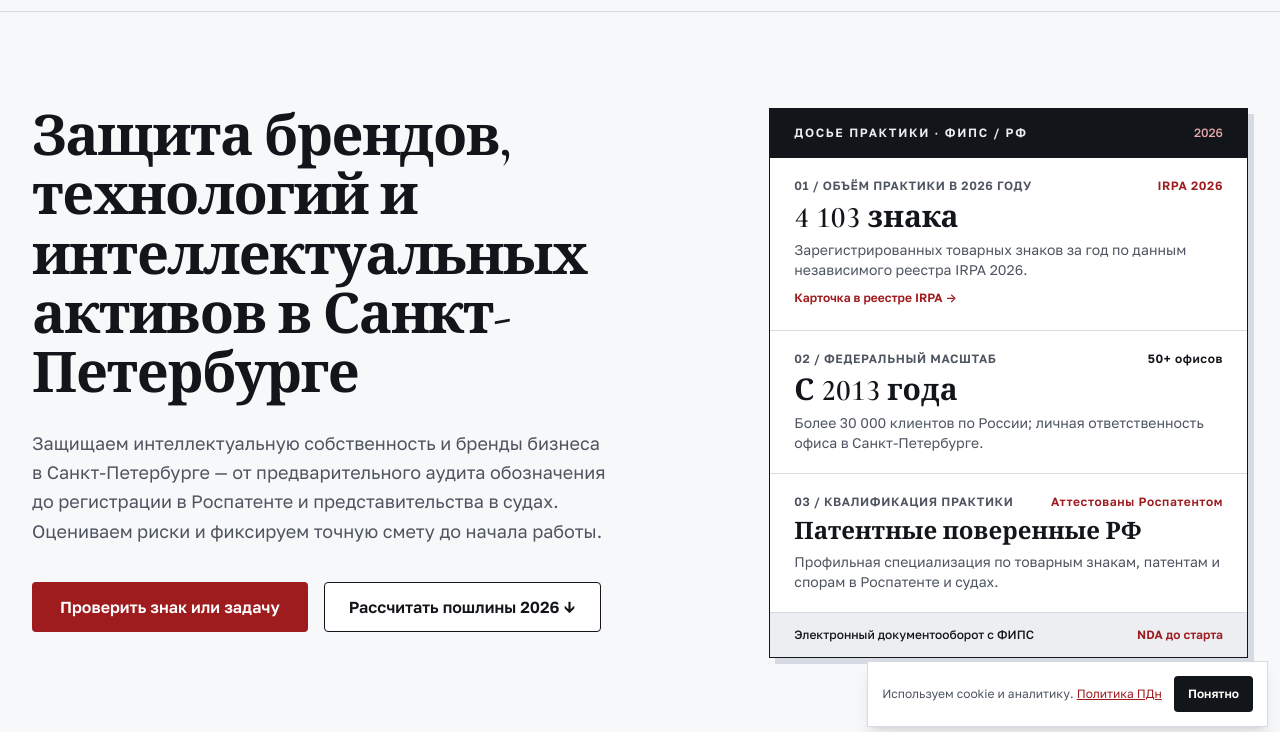
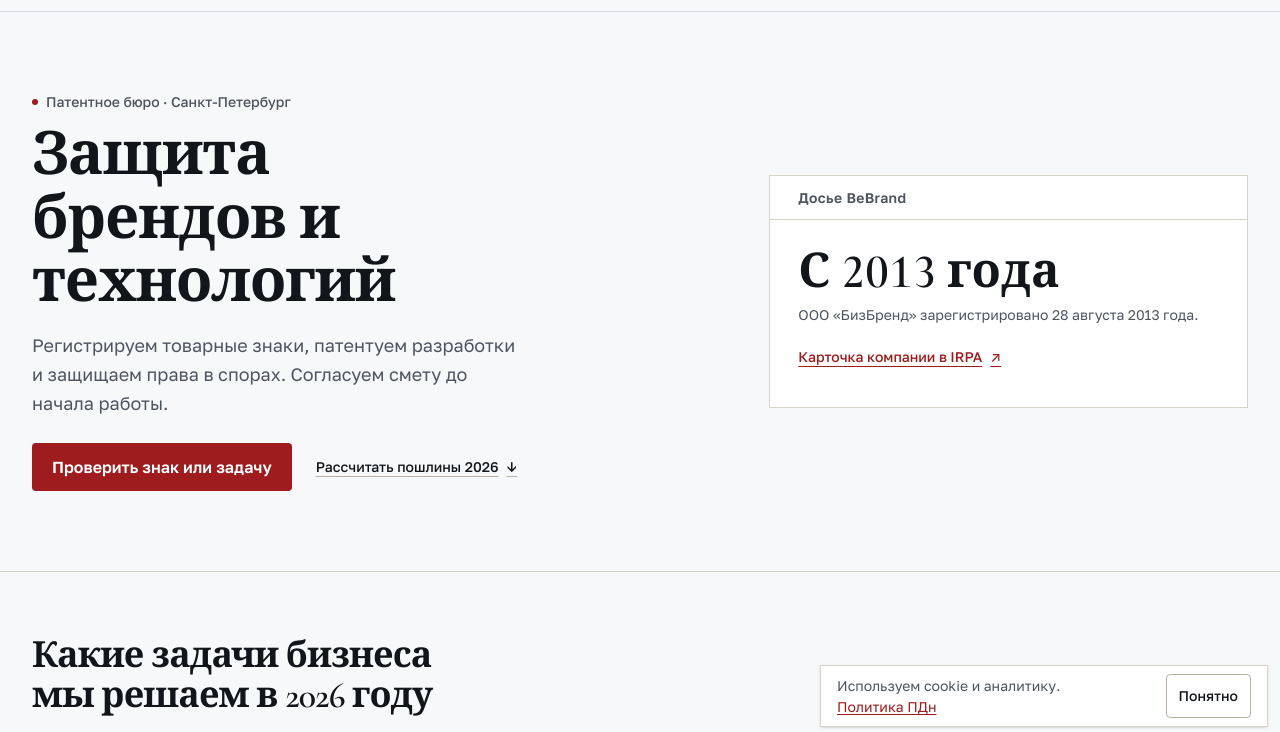
Before and after one commit to edwatikhedwa-tech/edwatikhedwa-tech.github.io, an Astro site: page / in a window 1280 px wide. Shown: the part 61-793 px from the top of the page. Built offline with nearby package versions, Linux system fonts and the light colour scheme; Astro itself is replaced by a stand-in of ours.

Commit message:
Simplify BeBrand homepage hero and adaptive header

```diff
--- a/src/components/CookieNotice.astro
+++ b/src/components/CookieNotice.astro
@@ -2,17 +2,17 @@
   id="cookie-notice"
   hidden
   aria-label="Уведомление об использовании файлов cookie"
-  class="fixed bottom-3 right-3 z-30 max-w-md border border-[#D6DAE2] bg-white/95 p-3.5 shadow-lg backdrop-blur-sm max-sm:left-3"
+  class="border-b border-(--border-hairline) bg-(--bg-surface) px-4 py-2 text-(--ink-primary) sm:px-6 lg:fixed lg:right-3 lg:bottom-3 lg:z-30 lg:max-w-md lg:border lg:px-4 lg:shadow-sm"
 >
   <div class="flex items-center justify-between gap-3">
-    <p class="text-xs leading-snug text-[#4E5560]">
+    <p class="text-sm leading-normal text-(--ink-muted)">
       Используем cookie и аналитику.{' '}
-      <a href="/privacy/" class="text-[#9E1B1E] underline hover:text-[#7E1417]">Политика ПДн</a>
+      <a href="/privacy/" class="text-(--accent-crimson) underline underline-offset-2 hover:text-(--accent-crimson-hover)">Политика ПДн</a>
     </p>
     <button
       type="button"
       id="cookie-accept-btn"
-      class="min-h-[36px] shrink-0 rounded-sm bg-[#121519] px-3.5 py-1.5 text-xs font-semibold text-white hover:bg-[#2a2f37] cursor-pointer"
+      class="min-h-11 shrink-0 cursor-pointer rounded-sm border border-(--border-strong) px-3 text-sm font-medium text-(--ink-primary) hover:bg-(--bg-warm)"
     >
       Понятно
     </button>
--- a/src/layouts/BaseLayout.astro
+++ b/src/layouts/BaseLayout.astro
@@ -74,6 +74,7 @@ const ogImageUrl = new URL('/og-image.png', siteConfig.siteUrl).toString();
     </a>
 
     <Header currentPath={canonicalPath} />
+    <CookieNotice />
 
     <main id="main-content">
       <slot />
@@ -81,7 +82,6 @@ const ogImageUrl = new URL('/og-image.png', siteConfig.siteUrl).toString();
 
     <Footer />
     <CheckModal />
-    <CookieNotice />
 
     <script>
       // Global Yandex Metrika goal dispatcher
--- a/src/pages/index.astro
+++ b/src/pages/index.astro
@@ -164,105 +164,58 @@ const steps = [
   canonicalPath="/"
   jsonLd={jsonLd}
 >
-  <!-- Блок 1: Hero (Editorial Legal Pivot v2) -->
-  <section class="border-b border-[#D6DAE2] bg-[#F7F8FA] py-14 sm:py-20 lg:py-24">
+  <!-- Блок 1: Hero -->
+  <section aria-labelledby="hero-heading" class="border-b border-(--border-hairline) bg-(--bg-paper) py-10 sm:py-14 lg:py-20">
     <div class="mx-auto max-w-7xl px-4 sm:px-6 lg:px-8">
-      <div class="grid items-start gap-10 lg:grid-cols-12 lg:gap-12">
-        <div class="hero-animate lg:col-span-7">
-          <h1 class="text-[2.35rem] font-semibold tracking-tight text-[#121519] sm:text-5xl lg:text-[3.5rem] lg:leading-[1.06]">
-            Защита брендов, технологий и интеллектуальных активов в Санкт-Петербурге
+      <div class="grid items-center gap-8 md:grid-cols-12 lg:gap-12">
+        <div class="hero-animate md:col-span-7">
+          <p class="flex items-center gap-2 text-sm font-medium text-(--ink-muted)">
+            <span aria-hidden="true" class="size-1.5 shrink-0 rounded-full bg-(--accent-crimson)"></span>
+            Патентное бюро · Санкт-Петербург
+          </p>
+          <h1 id="hero-heading" class="mt-3 max-w-[16ch] text-[clamp(2.35rem,5vw,3.75rem)] leading-[1.06] font-semibold">
+            Защита брендов и технологий
           </h1>
-
-          <p class="mt-6 max-w-xl text-base leading-relaxed text-[#4E5560] sm:text-lg">
-            Защищаем интеллектуальную собственность и бренды бизнеса в Санкт-Петербурге — от предварительного аудита
-            обозначения до регистрации в Роспатенте и представительства в судах. Оцениваем риски и фиксируем точную
-            смету до начала работы.
+          <p class="mt-4 max-w-lg text-base leading-relaxed text-(--ink-muted) sm:text-lg">
+            Регистрируем товарные знаки, патентуем разработки и защищаем права в спорах. Согласуем смету до начала работы.
           </p>
 
-          <div class="mt-9 flex flex-wrap items-center gap-4">
+          <div class="mt-6 flex flex-wrap items-center gap-x-6 gap-y-2">
             <button
               type="button"
               data-open-check-modal
               command="show-modal"
               commandfor="check-modal"
-              class="inline-flex min-h-[50px] items-center justify-center rounded-sm bg-[#9E1B1E] px-7 py-3 text-base font-semibold text-white transition-colors hover:bg-[#7E1417] cursor-pointer"
+              class="inline-flex min-h-12 cursor-pointer items-center justify-center rounded-sm bg-(--accent-crimson) px-5 py-3 text-center text-base font-semibold text-(--bg-surface) hover:bg-(--accent-crimson-hover)"
             >
               Проверить знак или задачу
             </button>
-            <a
-              href="#calculator"
-              class="inline-flex min-h-[50px] items-center justify-center rounded-sm border border-[#121519] bg-white px-6 py-3 text-base font-semibold text-[#121519] transition-colors hover:bg-[#ECEEF2] no-underline"
-            >
-              Рассчитать пошлины 2026 ↓
+            <a href="#calculator" class="inline-flex min-h-11 items-center gap-2 text-sm font-medium text-(--ink-primary) underline decoration-(--border-strong) underline-offset-4 hover:text-(--accent-crimson)">
+              Рассчитать пошлины 2026 <span aria-hidden="true">↓</span>
             </a>
           </div>
         </div>
 
-        <!-- Правый документальный артефакт (без серой заглушки и вложенных скруглений) -->
-        <aside
-          class="hero-animate border border-[#121519] bg-white lg:col-span-5 shadow-[6px_6px_0_0_#D6DAE2]"
-          data-impeccable-ignore="hard-offset-shadow"
-          aria-label="Досье практики BeBrand"
-        >
-          <div class="flex items-center justify-between border-b border-[#121519] bg-[#121519] px-6 py-4 text-white">
-            <span class="text-xs font-semibold uppercase tracking-[0.14em] text-[#ECEEF2]">
-              Досье практики · ФИПС / РФ
-            </span>
-            <span class="text-xs font-medium text-[#E5A9AA] tabular-nums">2026</span>
+        <!-- Краткая выдержка из досье; детали в блоке экспертизы -->
+        <aside aria-labelledby="hero-dossier" class="hero-animate w-full max-w-lg border border-(--border-hairline) bg-(--bg-surface) text-(--ink-primary) md:col-span-5 md:justify-self-end">
+          <div class="border-b border-(--border-hairline) px-5 py-3 sm:px-7">
+            <h2 id="hero-dossier" class="font-sans text-sm leading-snug font-semibold tracking-wide text-(--ink-muted)">
+              Досье BeBrand
+            </h2>
           </div>
-
-          <dl class="divide-y divide-[#D6DAE2]">
-            <div class="px-6 py-5">
-              <dt class="flex items-baseline justify-between gap-4 text-xs font-semibold uppercase tracking-wider text-[#4E5560]">
-                <span>01 / Объём практики в 2026 году</span>
-                <span class="font-semibold text-[#9E1B1E] tabular-nums normal-case">IRPA 2026</span>
-              </dt>
-              <dd class="mt-1.5">
-                <span class="block font-display text-3xl font-semibold text-[#121519] tabular-nums">4 103 знака</span>
-                <p class="mt-1 text-sm text-[#4E5560]">
-                  Зарегистрированных товарных знаков за год по данным независимого реестра IRPA 2026.
+          <div class="p-5 sm:p-7">
+            <p class="font-display text-4xl leading-none font-semibold tabular-nums lg:text-5xl">С 2013 года</p>
+            <p class="mt-2 text-sm leading-relaxed text-(--ink-muted)">
+              ООО «БизБренд» зарегистрировано 28 августа 2013 года.
             </p>
             <a
               href="https://irpa-rating.com/bizbrand"
               target="_blank"
               rel="noopener noreferrer nofollow"
-                  class="mt-2.5 inline-block text-xs font-semibold text-[#9E1B1E] hover:underline"
+              class="mt-2 inline-flex min-h-11 items-center gap-2 text-sm font-medium text-(--accent-crimson) underline underline-offset-4 hover:text-(--accent-crimson-hover)"
             >
-                  Карточка в реестре IRPA →
+              Карточка компании в IRPA <span aria-hidden="true">↗</span><span class="sr-only"> (откроется в новой вкладке)</span>
             </a>
-              </dd>
-            </div>
-
-            <div class="px-6 py-5">
-              <dt class="flex items-baseline justify-between gap-4 text-xs font-semibold uppercase tracking-wider text-[#4E5560]">
-                <span>02 / Федеральный масштаб</span>
-                <span class="font-semibold text-[#121519] tabular-nums normal-case">50+ офисов</span>
-              </dt>
-              <dd class="mt-1.5">
-                <span class="block font-display text-3xl font-semibold text-[#121519] tabular-nums">С 2013 года</span>
-                <span class="mt-1 block text-sm text-[#4E5560]">
-                  Более 30 000 клиентов по России; личная ответственность офиса в Санкт-Петербурге.
-                </span>
-              </dd>
-            </div>
-
-            <div class="px-6 py-5">
-              <dt class="flex items-baseline justify-between gap-4 text-xs font-semibold uppercase tracking-wider text-[#4E5560]">
-                <span>03 / Квалификация практики</span>
-                <span class="font-semibold text-[#9E1B1E] normal-case">Аттестованы Роспатентом</span>
-              </dt>
-              <dd class="mt-1.5">
-                <span class="block font-display text-2xl font-semibold text-[#121519]">Патентные поверенные РФ</span>
-                <span class="mt-1 block text-sm text-[#4E5560]">
-                  Профильная специализация по товарным знакам, патентам и спорам в Роспатенте и судах.
-                </span>
-              </dd>
-            </div>
-          </dl>
-
-          <div class="flex items-center justify-between border-t border-[#D6DAE2] bg-[#ECEEF2] px-6 py-3.5 text-xs font-medium text-[#121519]">
-            <span>Электронный документооборот с ФИПС</span>
-            <span class="font-semibold text-[#9E1B1E]">NDA до старта</span>
           </div>
         </aside>
       </div>
@@ -344,6 +297,9 @@ const steps = [
             Петербургский офис лично отвечает за стратегию, договор и результат вашего дела — от очного разбора задачи
             до представительства в Арбитражном суде СПб и ЛО. К узкопрофильным процедурам в ФИПС, ППС и СИП
             подключаются аттестованные патентные поверенные РФ сети BeBrand.
+          </p>
+          <p class="mt-3 max-w-[68ch] text-base leading-relaxed text-[#B8BFC9]">
+            У сети BeBrand более 50 офисов и более 30 000 клиентов по России.
           </p>
 
           <ol class="mt-8 space-y-3 border-t border-[#2A3039] pt-6 text-sm text-[#D6DAE2]">
```
Also changed, not shown: src/components/Header.astro (+5 -5 lines). Lines whose indentation alone changed are shown as unchanged.
